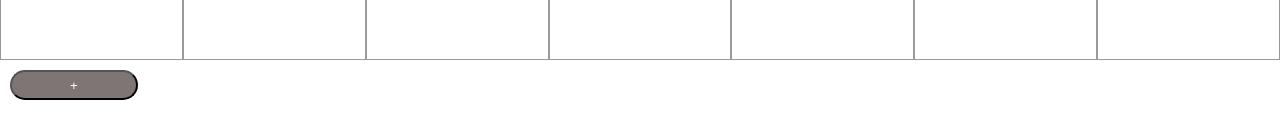
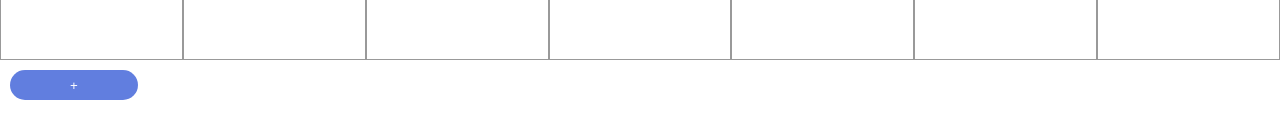
Before and after one commit to fany0322/mini_project, a React (Vite) app: page / in a window 1280 px wide. Shown: the part 637-776 px from the top of the page. Built offline with nearby package versions, Linux system fonts and the light colour scheme; a web font is replaced by a local one.

Commit message:
버튼 제작

```diff
--- a/src/App.css
+++ b/src/App.css
@@ -137,10 +137,11 @@ main {
 }
 
 .toolbutton{
-  background-color: rgb(126, 117, 117);
+  background-color: rgb(97, 126, 223);
   color: white;
   border-radius: 50px;
   height: 30px;
   width: 10%;
+  border: 0px;
 
 }
```
